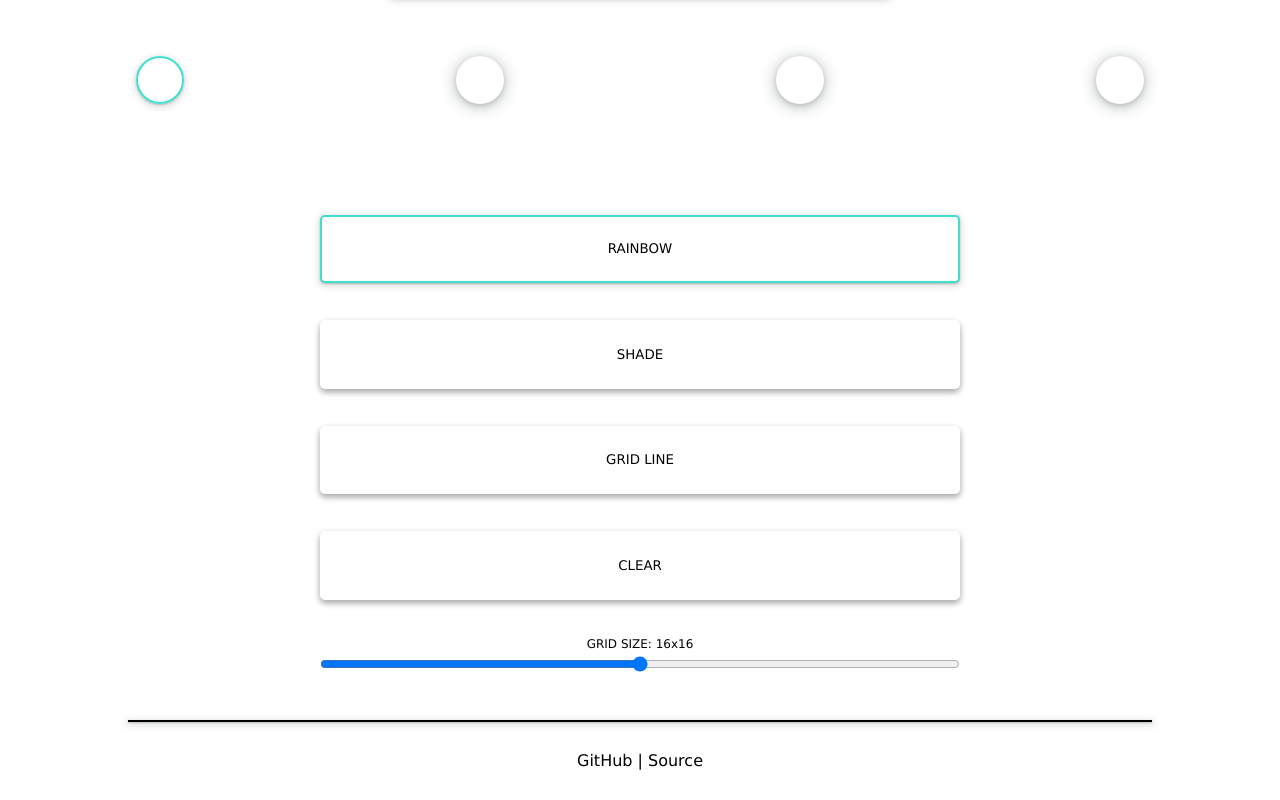
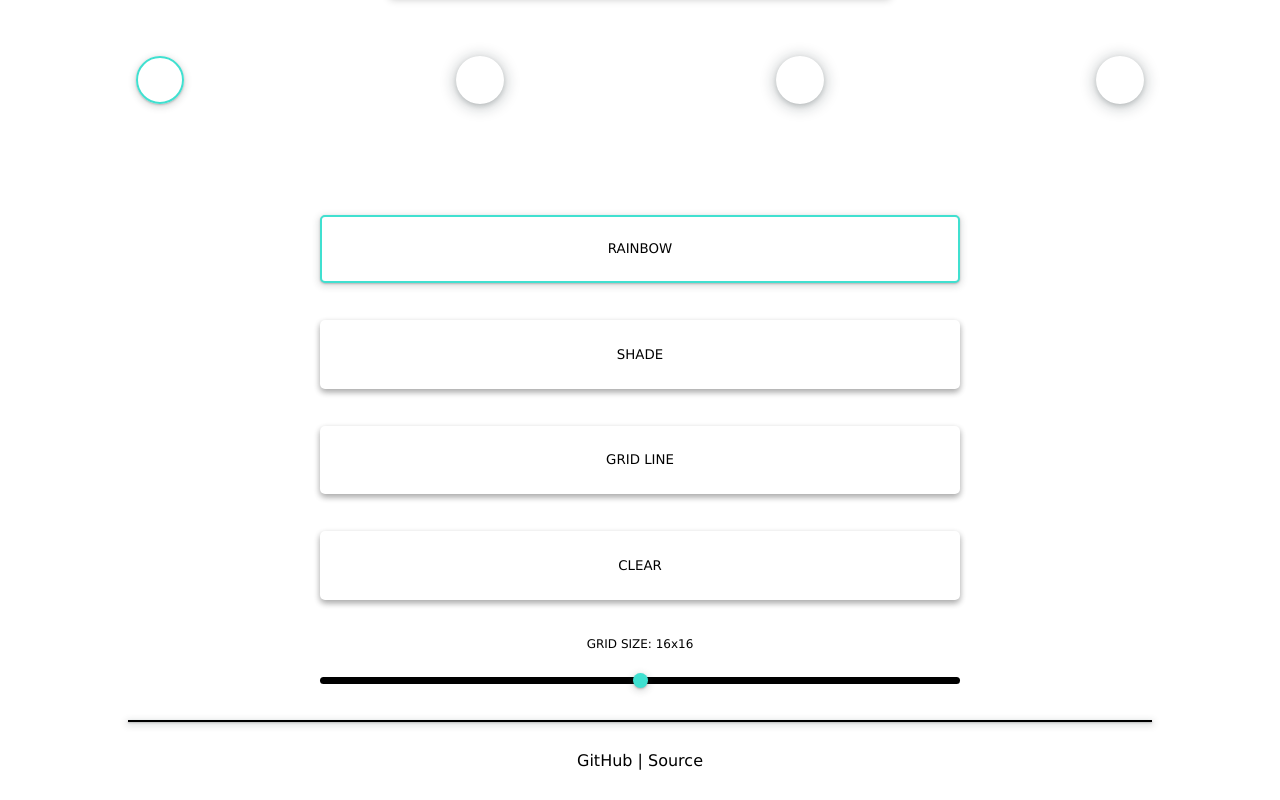
Before and after one commit to korket/etch-a-sketch, a plain HTML site: page index.html in a window 1280 px wide. Shown: the part 640-1440 px from the top of the page. Drawn offline with Linux system fonts and the light colour scheme.

Commit message:
feat: add range slider style

```diff
--- a/style.css
+++ b/style.css
@@ -70,6 +70,7 @@ button {
 }
 
 .grid-range-container {
+  display: grid;
   box-shadow: none;
 }
 
@@ -131,3 +132,38 @@ footer hr:last-of-type {
   box-shadow: rgba(60, 64, 67, 0.3) 0px 1px 2px 0px, rgba(60, 64, 67, 0.15) 0px 2px 6px 2px;
   border: solid 2px #40e0d0;
 }
+
+/* range styles */
+
+input[type="range"] {
+  -webkit-appearance: none;
+  width: 100%;
+  height: 7.5px;
+  background: black;
+  outline: none;
+  border-radius: 5px;
+}
+
+/* chrome */
+
+input[type="range"]::-webkit-slider-thumb {
+  -webkit-appearance: none;
+  appearance: none;
+  width: 15px;
+  height: 15px;
+  background: #40e0d0;
+  box-shadow: rgba(60, 64, 67, 0.3) 0px 1px 2px 0px, rgba(60, 64, 67, 0.15) 0px 2px 6px 2px;
+  border-radius: 50%;
+  cursor: pointer;
+}
+
+/* firefox */
+
+input[type="range"]::-moz-range-thumb {
+  width: 15px;
+  height: 15px;
+  background: #40e0d0;
+  box-shadow: rgba(60, 64, 67, 0.3) 0px 1px 2px 0px, rgba(60, 64, 67, 0.15) 0px 2px 6px 2px;
+  border-radius: 50%;
+  cursor: pointer;
+}
```
